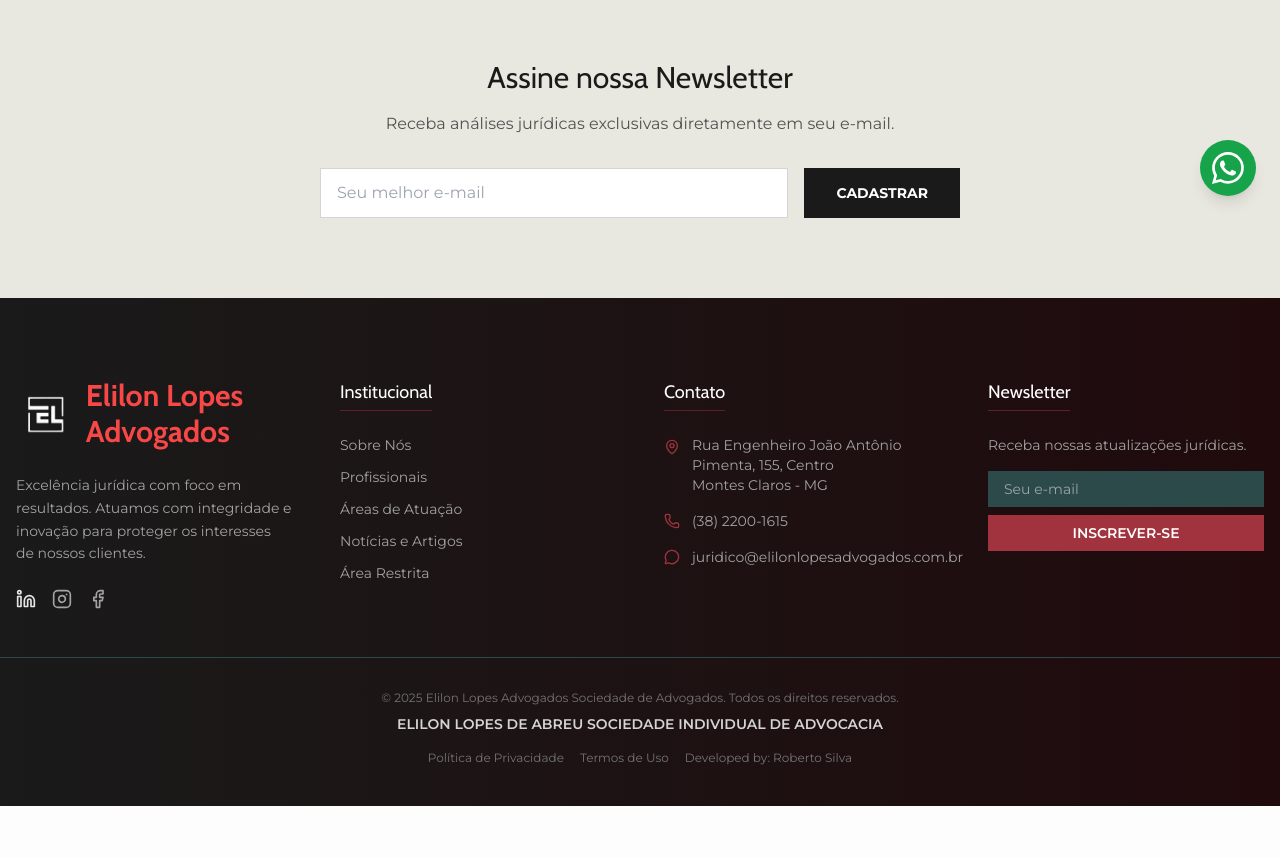
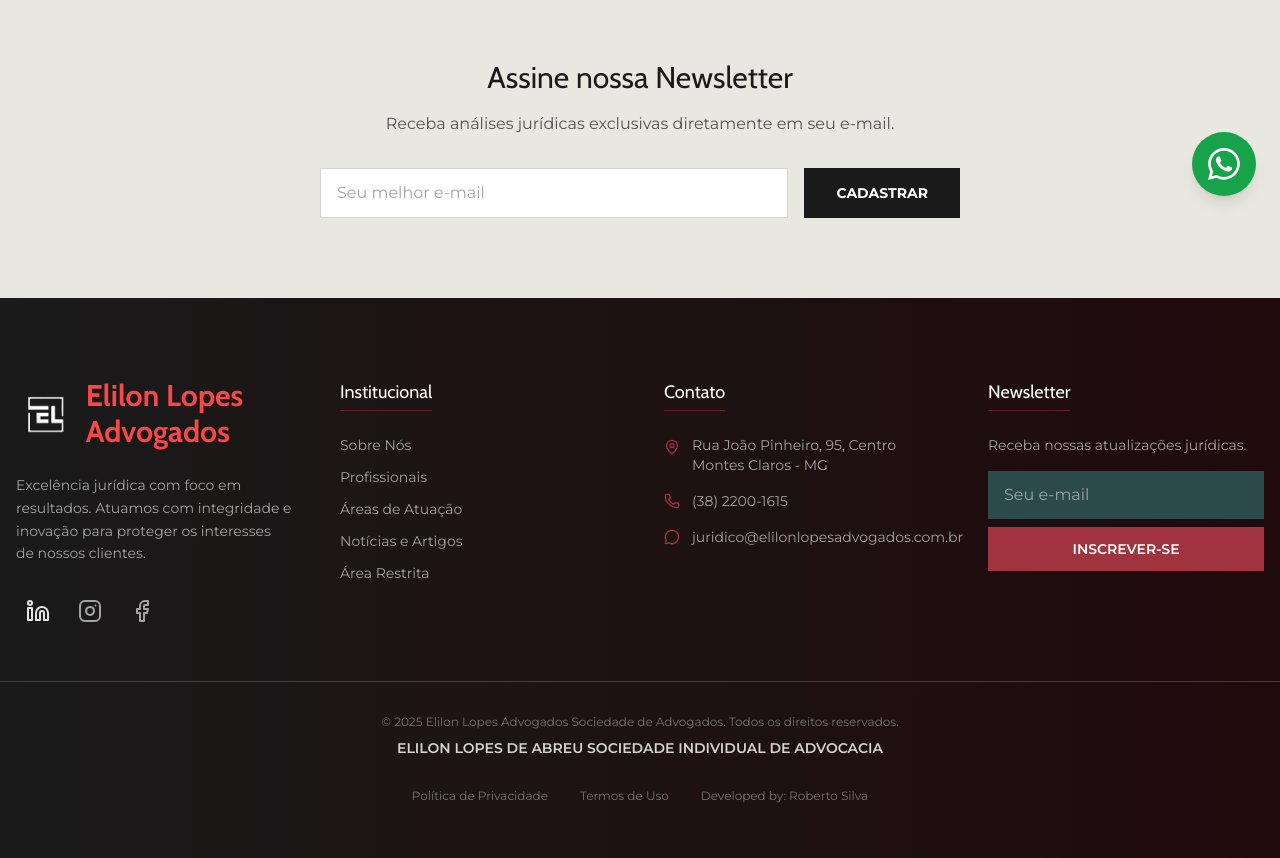
Before and after one commit to RobertoSilvaDevFullStack/elilon-advocacia, a React (Vite) app: page /blog in a window 1280 px wide. Shown: the part 580-1438 px from the top of the page. Before the commit the page ends 1386 px from the top, so only its background shows below. Built offline with nearby package versions, Linux system fonts and the light colour scheme; no server answers.

Commit message:
feat: Add initial application structure including Navbar, Layout, Home, Contact pages, and landing page specific components with corresponding style and HTML updates.

```diff
--- a/components/Layout.tsx
+++ b/components/Layout.tsx
@@ -13,7 +13,7 @@
 const Footer: React.FC = () => {
   return (
     <footer className="bg-gradient-to-r from-preto-500 to-vinho-900 text-white pt-20 pb-10">
-      <div className="container mx-auto px-4 grid grid-cols-1 md:grid-cols-4 gap-12 border-b border-neutral-800 pb-12">
+      <div className="container mx-auto px-4 grid grid-cols-1 md:grid-cols-2 xl:grid-cols-4 gap-12 border-b border-neutral-800 pb-12">
         {/* Brand */}
         <div>
           <div className="flex items-center gap-3 mb-6">
@@ -30,30 +30,33 @@
             Excelência jurídica com foco em resultados. Atuamos com integridade
             e inovação para proteger os interesses de nossos clientes.
           </p>
-          <div className="flex space-x-4">
+          <div className="flex space-x-2">
             <a
               href="https://www.linkedin.com/in/elilon-lopes"
               target="_blank"
               rel="noopener noreferrer"
-              className="text-neutral-200 hover:text-accent-400 transition-colors"
+              className="text-neutral-200 hover:text-accent-400 transition-colors p-2 min-w-[44px] min-h-[44px] flex items-center justify-center"
+              aria-label="LinkedIn"
             >
-              <Linkedin size={20} />
+              <Linkedin size={24} />
             </a>
             <a
               href="https://www.instagram.com/elilonlopesadvogados"
               target="_blank"
               rel="noopener noreferrer"
-              className="text-neutral-400 hover:text-gold-400 transition-colors"
+              className="text-neutral-400 hover:text-gold-400 transition-colors p-2 min-w-[44px] min-h-[44px] flex items-center justify-center"
+              aria-label="Instagram"
             >
-              <Instagram size={20} />
+              <Instagram size={24} />
             </a>
             <a
               href="https://www.facebook.com/elilon.lopesdeabreu"
               target="_blank"
               rel="noopener noreferrer"
-              className="text-neutral-400 hover:text-gold-400 transition-colors"
+              className="text-neutral-400 hover:text-gold-400 transition-colors p-2 min-w-[44px] min-h-[44px] flex items-center justify-center"
+              aria-label="Facebook"
             >
-              <Facebook size={20} />
+              <Facebook size={24} />
             </a>
           </div>
         </div>
@@ -116,7 +119,7 @@
             <li className="flex items-start gap-3">
               <MapPin className="text-accent-500 mt-1 min-w-[16px]" size={16} />
               <span>
-                Rua Engenheiro João Antônio Pimenta, 155, Centro
+                Rua João Pinheiro, 95, Centro
                 <br />
                 Montes Claros - MG
               </span>
@@ -147,9 +150,9 @@
             <input
               type="email"
               placeholder="Seu e-mail"
-              className="bg-neutral-800 border-none text-white px-4 py-2 text-sm focus:ring-1 focus:ring-accent-500"
+              className="bg-neutral-800 border-none text-white px-4 py-3 text-base focus:ring-1 focus:ring-accent-500 min-h-[44px]"
             />
-            <button className="bg-accent-500 text-white text-sm uppercase font-semibold py-2 hover:bg-accent-600 transition-colors">
+            <button className="bg-accent-500 text-white text-sm uppercase font-semibold py-3 hover:bg-accent-600 transition-colors min-h-[44px]">
               Inscrever-se
             </button>
           </form>
@@ -163,18 +166,24 @@
         <p className="text-sm font-semibold text-neutral-300 mb-4">
           ELILON LOPES DE ABREU SOCIEDADE INDIVIDUAL DE ADVOCACIA
         </p>
-        <div className="flex flex-wrap justify-center space-x-4 text-xs text-neutral-500">
-          <Link to="/privacidade" className="hover:text-accent-400">
+        <div className="flex flex-wrap justify-center gap-2 text-xs text-neutral-500">
+          <Link
+            to="/privacidade"
+            className="hover:text-accent-400 py-2 px-3 min-h-[44px] flex items-center"
+          >
             Política de Privacidade
           </Link>
-          <Link to="/termos" className="hover:text-accent-400">
+          <Link
+            to="/termos"
+            className="hover:text-accent-400 py-2 px-3 min-h-[44px] flex items-center"
+          >
             Termos de Uso
           </Link>
           <a
             href="https://www.robertosilvadevfullstack.cloud"
             target="_blank"
             rel="noopener noreferrer"
-            className="hover:text-accent-400"
+            className="hover:text-accent-400 py-2 px-3 min-h-[44px] flex items-center"
           >
             Developed by: Roberto Silva
           </a>
@@ -189,7 +198,7 @@
     href="https://wa.me/553899576682"
     target="_blank"
     rel="noopener noreferrer"
-    className="fixed bottom-6 right-6 z-50 bg-green-600 text-white p-3 rounded-full shadow-lg hover:bg-green-500 transition-transform hover:scale-110 flex items-center justify-center"
+    className="fixed bottom-6 right-6 z-50 bg-green-600 text-white p-4 rounded-full shadow-lg hover:bg-green-500 transition-transform hover:scale-110 flex items-center justify-center min-w-[56px] min-h-[56px]"
     aria-label="Fale conosco no WhatsApp"
   >
     <svg
--- a/components/lp/bpc/Footer.tsx
+++ b/components/lp/bpc/Footer.tsx
@@ -35,10 +35,7 @@
           <div className="md:text-right flex flex-col items-center md:items-end gap-3 text-sm text-neutral-300">
             <div className="flex items-center gap-2">
               <MapPin size={16} className="text-vinho-500" />
-              <span>
-                Rua Engenheiro João Antônio Pimenta, 155, Centro - Montes
-                Claros/MG
-              </span>
+              <span>Rua João Pinheiro, 95, Centro - Montes Claros/MG</span>
             </div>
             <div className="flex items-center gap-2">
               <Phone size={16} className="text-vinho-500" />
--- a/components/lp/bpc/Hero.tsx
+++ b/components/lp/bpc/Hero.tsx
@@ -106,7 +106,7 @@
                 <span className="text-xs uppercase font-bold tracking-wider text-gray-400">
                   Verificado
                 </span>
-                <span className="font-bold text-sm">OAB/SP 123.456</span>
+                <span className="font-bold text-sm">OAB/SP 150.653</span>
               </div>
             </div>
             <div className="flex items-center gap-2 text-gray-600">
--- a/components/lp/ir/Footer.tsx
+++ b/components/lp/ir/Footer.tsx
@@ -35,10 +35,7 @@
           <div className="md:text-right flex flex-col items-center md:items-end gap-3 text-sm text-neutral-300">
             <div className="flex items-center gap-2">
               <MapPin size={16} className="text-vinho-500" />
-              <span>
-                Rua Engenheiro João Antônio Pimenta, 155, Centro - Montes
-                Claros/MG
-              </span>
+              <span>Rua João Pinheiro, 95, Centro - Montes Claros/MG</span>
             </div>
             <div className="flex items-center gap-2">
               <Phone size={16} className="text-vinho-500" />
--- a/components/lp/ir/Hero.tsx
+++ b/components/lp/ir/Hero.tsx
@@ -92,7 +92,7 @@
             <div className="flex items-center gap-2 px-4 py-2 bg-white rounded-full shadow-sm border border-gray-100">
               <Award className="text-vinho-500" size={20} />
               <span className="font-semibold text-gray-700">
-                OAB/SP 123.456
+                OAB/SP 150.653
               </span>
             </div>
             <div className="flex items-center gap-2 px-4 py-2 bg-white rounded-full shadow-sm border border-gray-100">
--- a/index.css
+++ b/index.css
@@ -6,6 +6,34 @@
   font-family: "Inter", sans-serif;
   background-color: #fdfdfd;
   color: #111;
+  -webkit-tap-highlight-color: rgba(161, 51, 62, 0.15);
+  scroll-behavior: smooth;
+}
+
+/* Mobile touch optimization */
+a,
+button,
+input,
+select,
+textarea,
+[role="button"] {
+  touch-action: manipulation;
+}
+
+/* Respect reduced motion preferences */
+@media (prefers-reduced-motion: reduce) {
+  *,
+  *::before,
+  *::after {
+    animation-duration: 0.01ms !important;
+    animation-iteration-count: 1 !important;
+    transition-duration: 0.01ms !important;
+    scroll-behavior: auto !important;
+  }
+
+  .scroll-reveal {
+    opacity: 1 !important;
+  }
 }
 
 h1,
@@ -25,7 +53,6 @@
   -ms-overflow-style: none;
   scrollbar-width: none;
 }
-
 
 /* Scroll Reveal Animations */
 @keyframes fadeInUp {
@@ -111,8 +138,18 @@
   animation-name: scaleUp;
 }
 
-.delay-100 { animation-delay: 0.1s; }
-.delay-200 { animation-delay: 0.2s; }
-.delay-300 { animation-delay: 0.3s; }
-.delay-400 { animation-delay: 0.4s; }
-.delay-500 { animation-delay: 0.5s; }
+.delay-100 {
+  animation-delay: 0.1s;
+}
+.delay-200 {
+  animation-delay: 0.2s;
+}
+.delay-300 {
+  animation-delay: 0.3s;
+}
+.delay-400 {
+  animation-delay: 0.4s;
+}
+.delay-500 {
+  animation-delay: 0.5s;
+}
--- a/index.html
+++ b/index.html
@@ -3,7 +3,10 @@
 
 <head>
   <meta charset="UTF-8" />
-  <meta name="viewport" content="width=device-width, initial-scale=1.0" />
+  <meta name="viewport" content="width=device-width, initial-scale=1.0, viewport-fit=cover" />
+  <meta name="theme-color" content="#1A1A1A" />
+  <meta name="apple-mobile-web-app-capable" content="yes" />
+  <meta name="apple-mobile-web-app-status-bar-style" content="black-translucent" />
   <title>Elilon Lopes Advogados | Sociedade de Advogados</title>
   <meta name="description"
     content="Escritório de advocacia empresarial em Montes Claros - MG. Soluções jurídicas inovadoras." />
--- a/pages/Contact.tsx
+++ b/pages/Contact.tsx
@@ -42,7 +42,7 @@
                       Escritório Central
                     </h4>
                     <p className="text-neutral-600">
-                      Rua Engenheiro João Antônio Pimenta, 155, Centro
+                      Rua João Pinheiro, 95, Centro
                     </p>
                     <p className="text-neutral-600">Montes Claros - MG</p>
                   </div>
--- a/pages/Home.tsx
+++ b/pages/Home.tsx
@@ -93,7 +93,7 @@
             "Sociedade de Advogados especializada em Direito Empresarial, Trabalhista e Civil em Montes Claros - MG.",
           address: {
             "@type": "PostalAddress",
-            streetAddress: "Rua Engenheiro João Antônio Pimenta, 155, Centro",
+            streetAddress: "Rua João Pinheiro, 95, Centro",
             addressLocality: "Montes Claros",
             addressRegion: "MG",
             postalCode: "39400-000",
@@ -113,7 +113,7 @@
         <div className="absolute inset-0 z-0">
           {/* YouTube Lazy Load - Performance Optimized */}
           <LazyYouTube
-            videoId="qyZJ364WPEs"
+            videoId="nxZTDjDXjOw"
             title="Vídeo Institucional Elilon Lopes Advogados"
             className="absolute opacity-40 pointer-events-auto"
           />
```
Also changed, not shown: App.tsx (+0 -30 lines), components/Components.tsx (+15 -8 lines), components/Navbar.tsx (+13 -9 lines).
